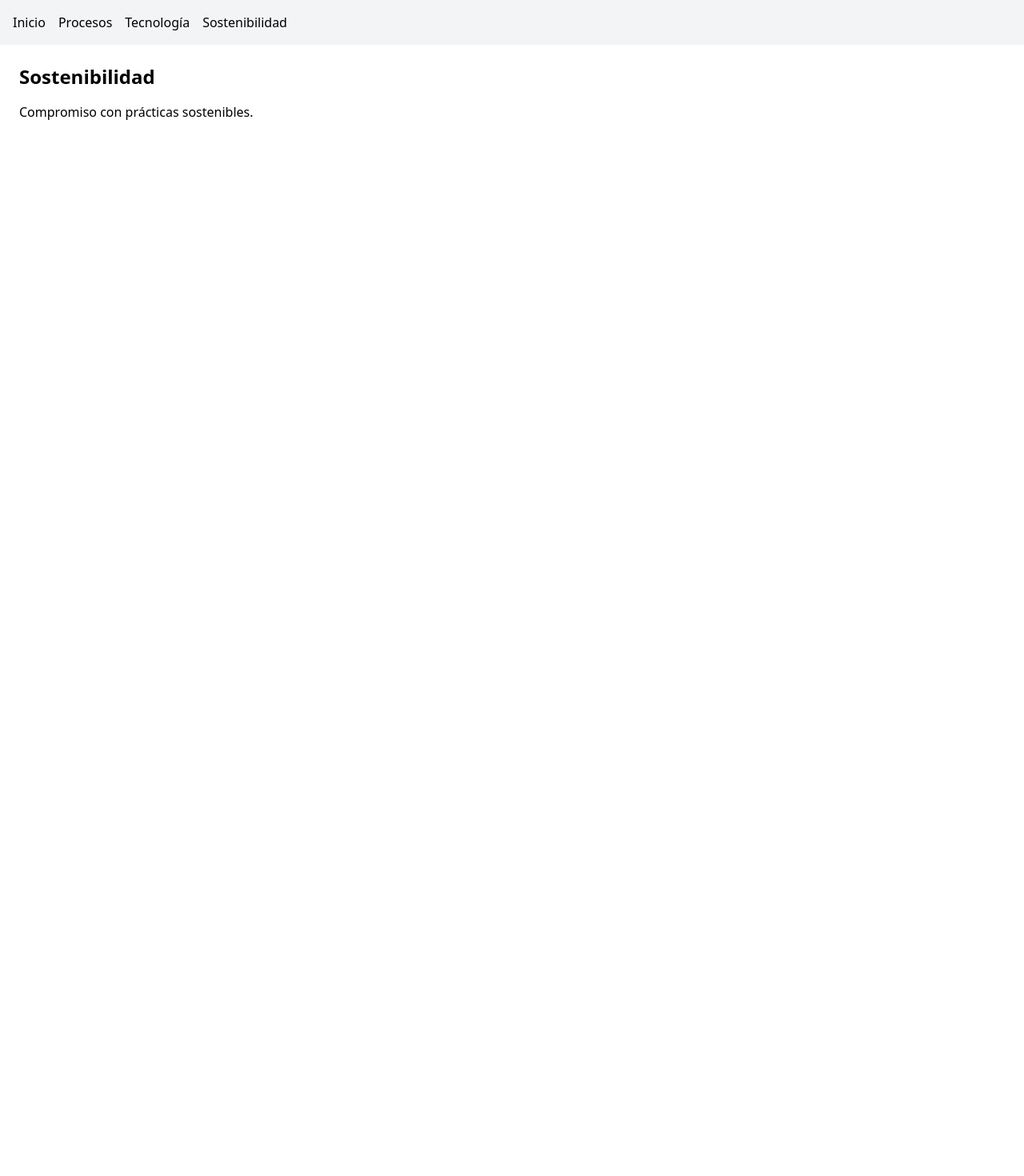
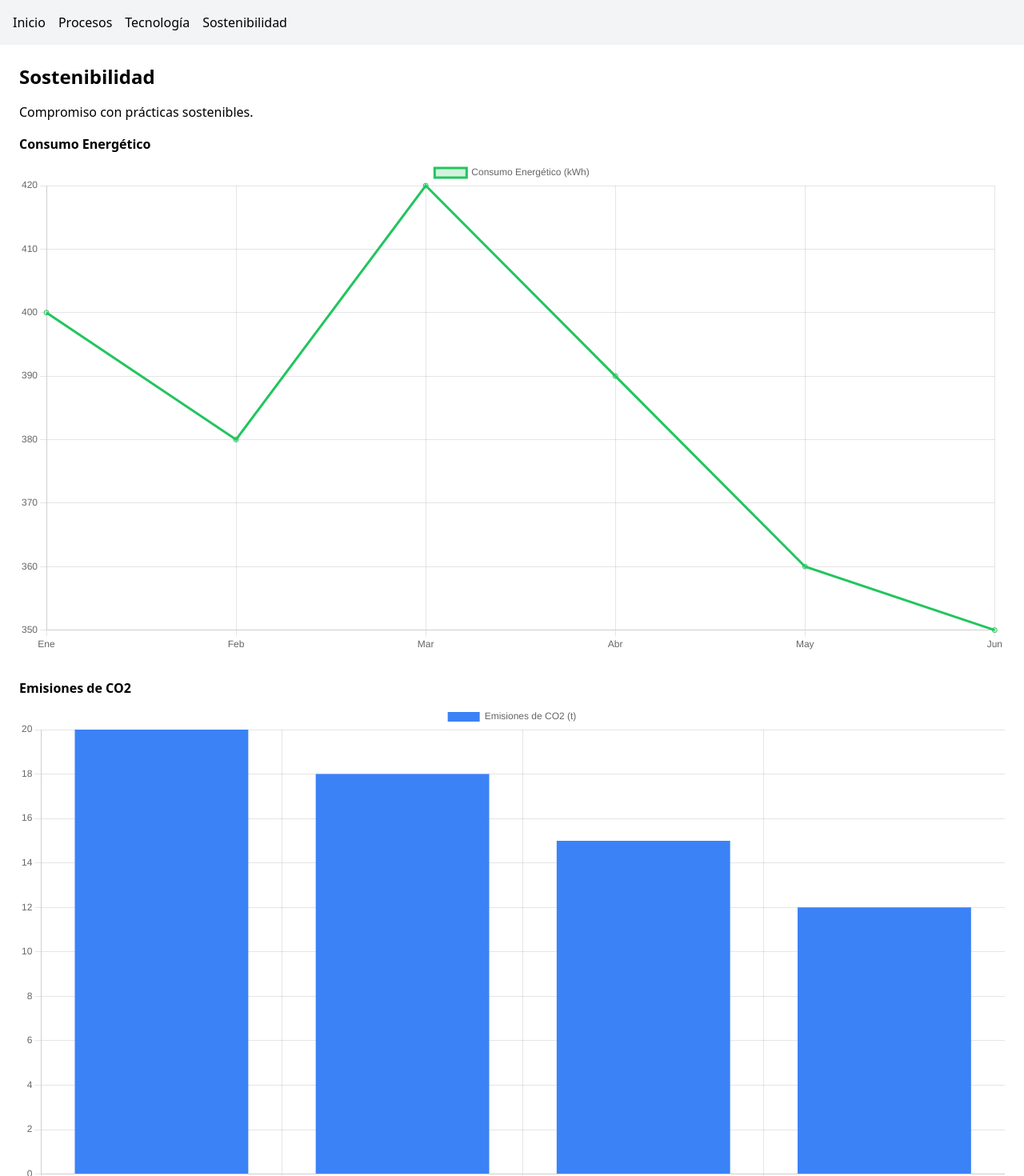
Before and after one commit to claudiotorrejon92-ui/bettermin-site, a React (Vite) app: page /sostenibilidad in a window 1280 px wide. Shown: the top 1470 px of the page at 80% size. Before the commit the page ends 800 px from the top, so only its background shows below. Built offline with nearby package versions, Linux system fonts and the light colour scheme.

Commit message:
feat: add sustainability dashboard component

```diff
--- a/package.json
+++ b/package.json
@@ -16,7 +16,10 @@
     "react": "^18.2.0",
     "react-dom": "^18.2.0",
     "lucide-react": "^0.344.0",
-    "react-router-dom": "^6.22.3"
+    "react-router-dom": "^6.22.3",
+    "reactflow": "^11.8.2",
+    "chart.js": "^4.4.1",
+    "react-chartjs-2": "^5.2.0"
   },
   "devDependencies": {
     "@vitejs/plugin-react": "^4.0.0",
--- a/src/components/InteractiveFlowchart.jsx
+++ b/src/components/InteractiveFlowchart.jsx
@@ -1,10 +1,50 @@
-import React from 'react';
+import React, { useCallback, useState } from 'react';
+import ReactFlow, {
+  MiniMap,
+  Controls,
+  Background,
+  applyNodeChanges,
+  applyEdgeChanges,
+  addEdge
+} from 'reactflow';
+import 'reactflow/dist/style.css';
+
+const initialNodes = [
+  { id: '1', position: { x: 0, y: 50 }, data: { label: 'Inicio' } },
+  { id: '2', position: { x: 200, y: 0 }, data: { label: 'Paso 1' } },
+  { id: '3', position: { x: 200, y: 100 }, data: { label: 'Paso 2' } },
+  { id: '4', position: { x: 400, y: 50 }, data: { label: 'Fin' } }
+];
+
+const initialEdges = [
+  { id: 'e1-2', source: '1', target: '2' },
+  { id: 'e1-3', source: '1', target: '3' },
+  { id: 'e2-4', source: '2', target: '4' },
+  { id: 'e3-4', source: '3', target: '4' }
+];
 
 export default function InteractiveFlowchart() {
+  const [nodes, setNodes] = useState(initialNodes);
+  const [edges, setEdges] = useState(initialEdges);
+
+  const onNodesChange = useCallback((changes) => setNodes((nds) => applyNodeChanges(changes, nds)), []);
+  const onEdgesChange = useCallback((changes) => setEdges((eds) => applyEdgeChanges(changes, eds)), []);
+  const onConnect = useCallback((connection) => setEdges((eds) => addEdge(connection, eds)), []);
+
   return (
-    <div className="p-4 border rounded">
-      <p className="font-semibold">Interactive Flowchart</p>
-      <p className="text-sm text-gray-600">Component placeholder for future interactive flowchart.</p>
+    <div style={{ width: '100%', height: 300 }} className="border rounded">
+      <ReactFlow
+        nodes={nodes}
+        edges={edges}
+        onNodesChange={onNodesChange}
+        onEdgesChange={onEdgesChange}
+        onConnect={onConnect}
+        fitView
+      >
+        <MiniMap />
+        <Controls />
+        <Background />
+      </ReactFlow>
     </div>
   );
 }
--- /dev/null
+++ b/src/components/SustainabilityDashboard.jsx
@@ -0,0 +1,52 @@
+import React from 'react';
+import { Line, Bar } from 'react-chartjs-2';
+import {
+  Chart as ChartJS,
+  CategoryScale,
+  LinearScale,
+  PointElement,
+  LineElement,
+  BarElement,
+  Tooltip,
+  Legend
+} from 'chart.js';
+
+ChartJS.register(CategoryScale, LinearScale, PointElement, LineElement, BarElement, Tooltip, Legend);
+
+const energyData = {
+  labels: ['Ene', 'Feb', 'Mar', 'Abr', 'May', 'Jun'],
+  datasets: [
+    {
+      label: 'Consumo Energético (kWh)',
+      data: [400, 380, 420, 390, 360, 350],
+      borderColor: 'rgb(34,197,94)',
+      backgroundColor: 'rgba(34,197,94,0.2)',
+    },
+  ],
+};
+
+const emissionData = {
+  labels: ['Q1', 'Q2', 'Q3', 'Q4'],
+  datasets: [
+    {
+      label: 'Emisiones de CO2 (t)',
+      data: [20, 18, 15, 12],
+      backgroundColor: 'rgb(59,130,246)',
+    },
+  ],
+};
+
+export default function SustainabilityDashboard() {
+  return (
+    <div className="space-y-8">
+      <div>
+        <h2 className="font-semibold mb-2">Consumo Energético</h2>
+        <Line data={energyData} />
+      </div>
+      <div>
+        <h2 className="font-semibold mb-2">Emisiones de CO2</h2>
+        <Bar data={emissionData} />
+      </div>
+    </div>
+  );
+}
--- a/src/pages/SostenibilidadPage.jsx
+++ b/src/pages/SostenibilidadPage.jsx
@@ -1,10 +1,12 @@
 import React from 'react';
+import SustainabilityDashboard from '../components/SustainabilityDashboard.jsx';
 
 export default function SostenibilidadPage() {
   return (
-    <div className="p-6 space-y-4">
-      <h1 className="text-2xl font-bold">Sostenibilidad</h1>
-      <p>Compromiso con prácticas sostenibles.</p>
-    </div>
+      <div className="p-6 space-y-4">
+        <h1 className="text-2xl font-bold">Sostenibilidad</h1>
+        <p>Compromiso con prácticas sostenibles.</p>
+        <SustainabilityDashboard />
+      </div>
   );
 }
```
